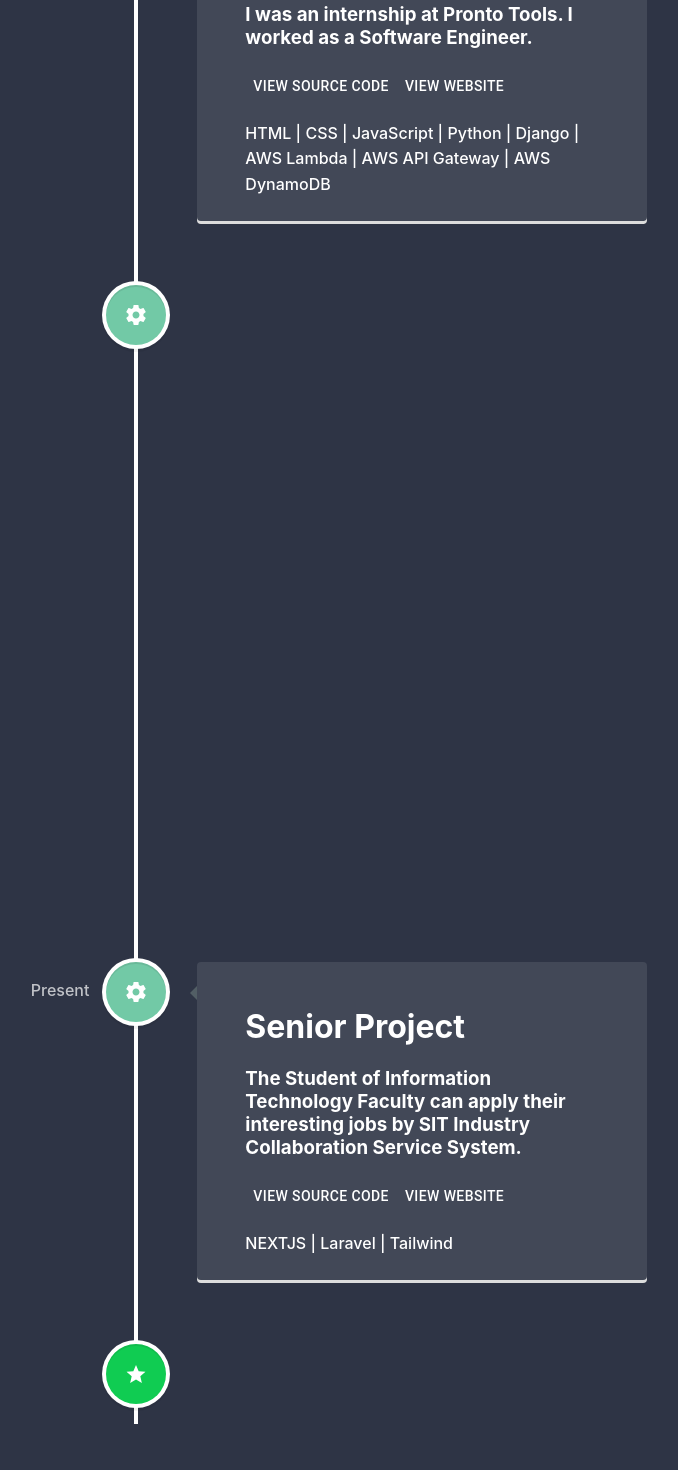
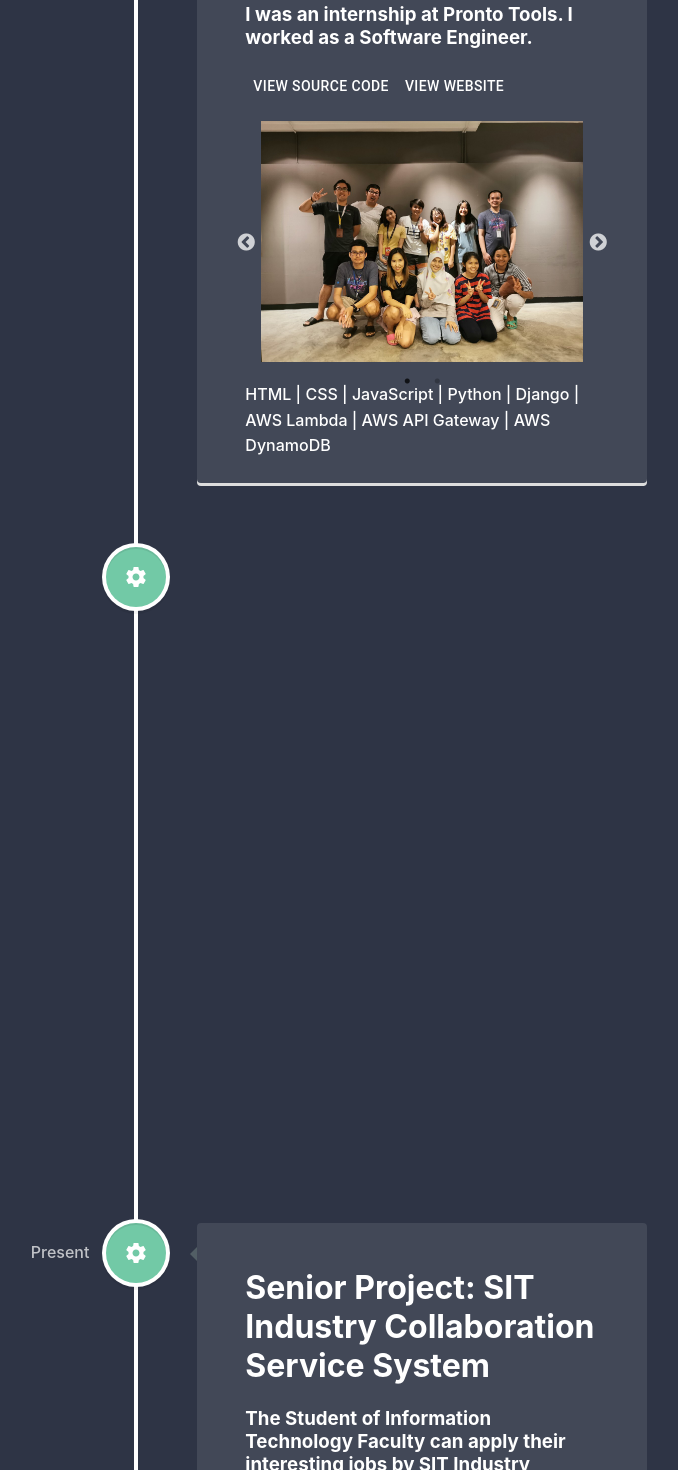
Before and after one commit to mild20091931/mild-portfolio, a React (Create React App) app: page / in a window 1280 px wide. Shown: the part 6500-7970 px from the top of the page, without its empty margins (504-1182 px from the left). Before the commit the page ends 7924 px from the top, so only its background shows below. Built offline with nearby package versions, Linux system fonts and the light colour scheme.

Commit message:
Update image

```diff
--- a/src/component/Works/timelineElement.js
+++ b/src/component/Works/timelineElement.js
@@ -16,6 +16,11 @@ const codemania = [
   { img: 'codemania_02.jpg' },
   { img: 'codemania_03.jpg' },
 ];
+
+const prontotools = [
+  { img: 'pronto_01.JPG' },
+  { img: 'pronto_02.JPG' },
+]
 
 const py = [{ img: 'Py_01.jpg' }, { img: 'Py_02.jpg' }, { img: 'Py_03.jpg' }, { img: 'Py_04.jpg' }];
 
@@ -122,7 +127,7 @@ export const timelineElement = [
     date: '01/2020 - 06/2020',
     header: "Internship at Pronto Tools 2020",
     subtitle: 'I was an internship at Pronto Tools. I worked as a Software Engineer. ',
-    carousel: 'none',
+    carousel: prontotools,
     repo: 'https://github.com/mild20091931/pyladies-web.git',
     stack: 'HTML | CSS | JavaScript | Python | Django | AWS Lambda | AWS API Gateway | AWS DynamoDB',
     web: 'https://pyladiesbkk.netlify.com',
@@ -140,7 +145,7 @@ export const timelineElement = [
   {
     icon: <MdSettings />,
     date: 'Present',
-    header: 'Senior Project',
+    header: 'Senior Project: SIT Industry Collaboration Service System',
     subtitle: "The Student of Information Technology Faculty can apply their interesting jobs  by SIT Industry Collaboration Service System.",
     carousel: 'none',
     repo: 'https://github.com/SIT-Careers-Project',
```
Also changed, not shown: public/img/protoForPortfolio/pronto_01.JPG (added), public/img/protoForPortfolio/pronto_02.jpg (added), src/component/Skills/index.js (indentation only).
